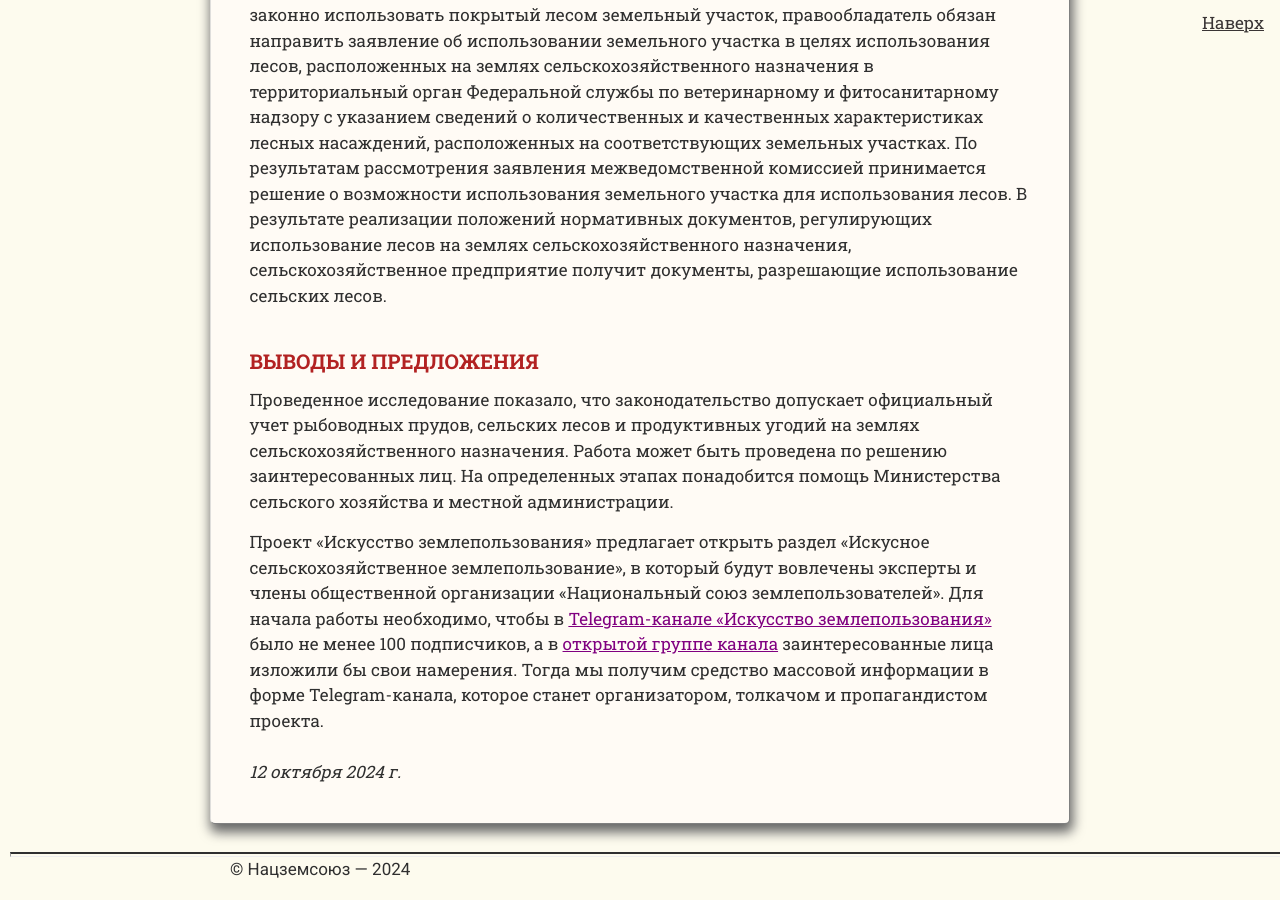
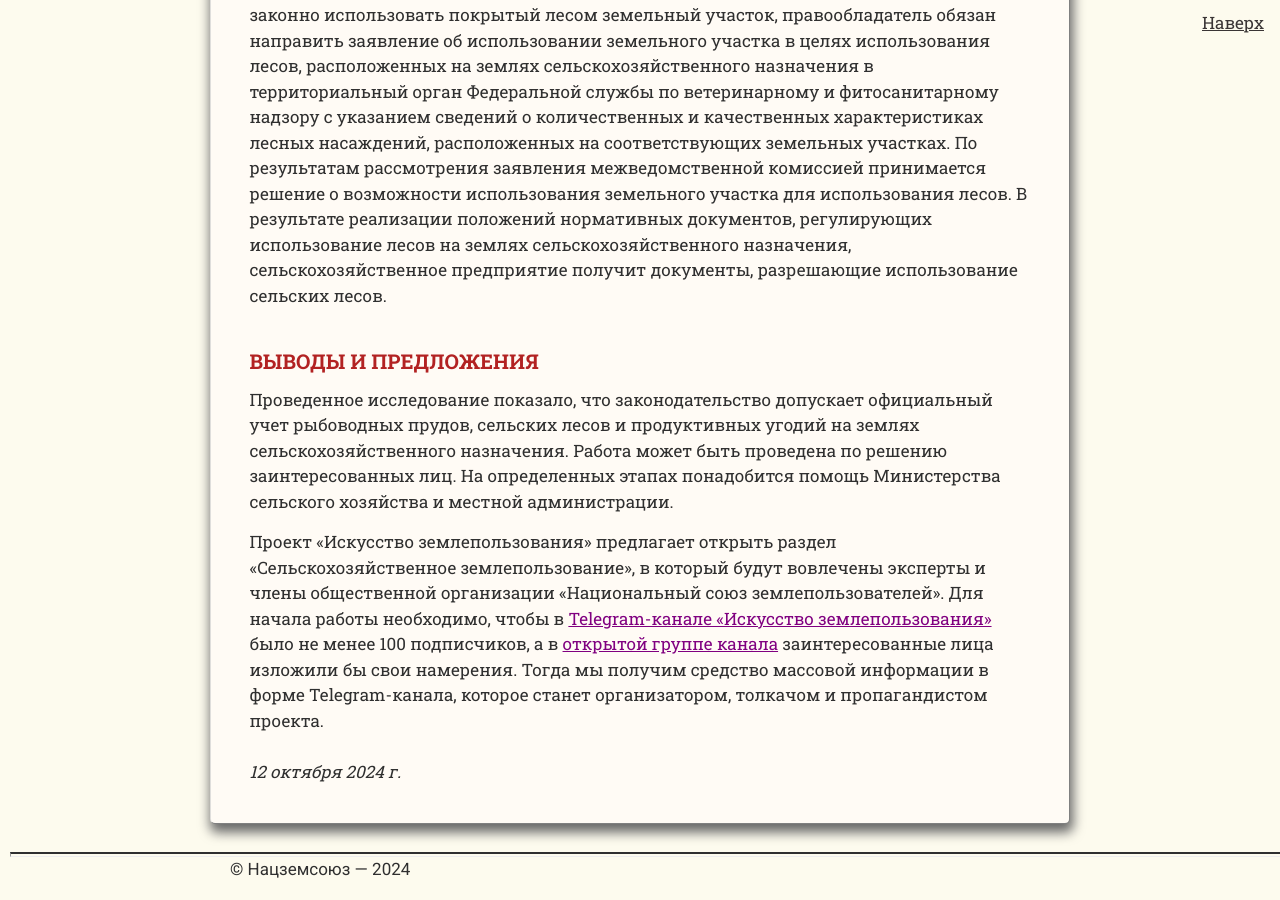
Before and after one commit to SergSi/land-use-art, a Jekyll site: the page built from _posts/2024-10-12-sh.md, in a window 1280 px wide and 900 px high, scrolled down 6742 px. Built offline with Jekyll 4.4.1, drawn with Linux system fonts in a browser that asks for light colours; some web fonts are replaced.

Commit message:
Update 2024-10-12-sh.md

```diff
--- a/_posts/2024-10-12-sh.md
+++ b/_posts/2024-10-12-sh.md
@@ -57,4 +57,4 @@ file-1="article/sad.jpg" caption-1="Массив дачных участков
 
 Проведенное исследование показало, что законодательство допускает официальный учет рыбоводных прудов, сельских лесов и продуктивных угодий на землях сельскохозяйственного назначения. Работа может быть проведена по решению заинтересованных лиц. На определенных этапах понадобится помощь Министерства сельского хозяйства и местной администрации.
 
-Проект «Искусство землепользования» предлагает открыть раздел «Искусное сельскохозяйственное землепользование», в который будут вовлечены эксперты и члены общественной организации «Национальный союз землепользователей».  Для начала работы необходимо, чтобы в [Telegram-канале «Искусство землепользования»](https://t.me/+oof5GFIGMbVkMWMy) было не менее 100 подписчиков, а в [открытой группе канала](https://t.me/+X0UTMC7_X48xZjIy) заинтересованные лица изложили бы свои намерения. Тогда мы получим средство массовой информации в форме Telegram-канала, которое станет организатором, толкачом и пропагандистом проекта.
+Проект «Искусство землепользования» предлагает открыть раздел «Cельскохозяйственное землепользование», в который будут вовлечены эксперты и члены общественной организации «Национальный союз землепользователей».  Для начала работы необходимо, чтобы в [Telegram-канале «Искусство землепользования»](https://t.me/+oof5GFIGMbVkMWMy) было не менее 100 подписчиков, а в [открытой группе канала](https://t.me/+X0UTMC7_X48xZjIy) заинтересованные лица изложили бы свои намерения. Тогда мы получим средство массовой информации в форме Telegram-канала, которое станет организатором, толкачом и пропагандистом проекта.
```
